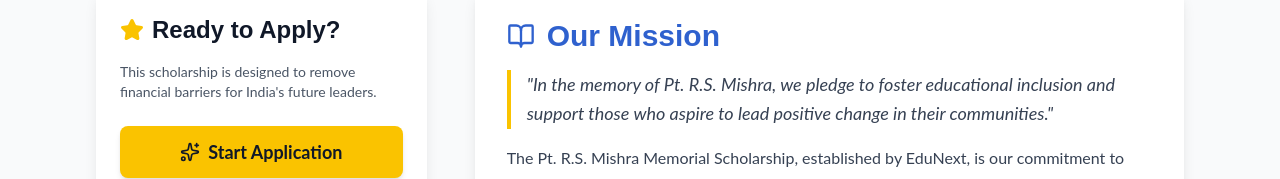
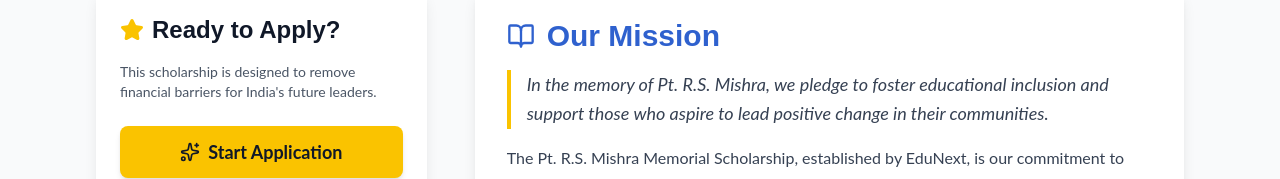
Before and after one commit to ClatTribe/edunext, a Next.js app: page /pt-rs-mishra-memorial-scholarship in a window 1280 px wide. Shown: the part 481-660 px from the top of the page. Built offline with nearby package versions, Linux system fonts and the light colour scheme; no server answers.

Commit message:
{"Space"}

```diff
--- a/src/app/pt-rs-mishra-memorial-scholarship/page.tsx
+++ b/src/app/pt-rs-mishra-memorial-scholarship/page.tsx
@@ -89,7 +89,7 @@ const MemorialScholarshipPage = () => {
                                 Ready to Apply?
                             </h2>
                             <p className="text-gray-600 mb-6 text-sm">
-                                This scholarship is designed to remove financial barriers for India's future leaders.
+                                This scholarship is designed to remove financial barriers for {"India's"} future leaders.
                             </p>
                             <a
                                 href={SCHOLARSHIP_DATA.link}
@@ -116,10 +116,10 @@ const MemorialScholarshipPage = () => {
                                 Our Mission
                             </h2>
                             <p className="text-gray-700 text-lg mb-4 leading-relaxed border-l-4 border-[#fac300] pl-4 italic">
-                                "In the memory of Pt. R.S. Mishra, we pledge to foster educational inclusion and support those who aspire to lead positive change in their communities."
+                                {"In the memory of Pt. R.S. Mishra, we pledge to foster educational inclusion and support those who aspire to lead positive change in their communities."}
                             </p>
                             <p className="text-gray-700 leading-relaxed">
-                                The Pt. R.S. Mishra Memorial Scholarship, established by {SCHOLARSHIP_DATA.organisation}, is our commitment to promoting equitable access to higher education in India. We seek students who not only excel academically but also demonstrate resilience, leadership potential, and a deep commitment to social impact. This is more than financial aid; it's an investment in a scholar's entire journey, providing resources, networks, and mentorship to ensure their success.
+                                The Pt. R.S. Mishra Memorial Scholarship, established by {SCHOLARSHIP_DATA.organisation}, is our commitment to promoting equitable access to higher education in India. We seek students who not only excel academically but also demonstrate resilience, leadership potential, and a deep commitment to social impact. This is more than financial aid; {"it's"} an investment in a {"scholar's"} entire journey, providing resources, networks, and mentorship to ensure their success.
                             </p>
                         </section>
 
```
